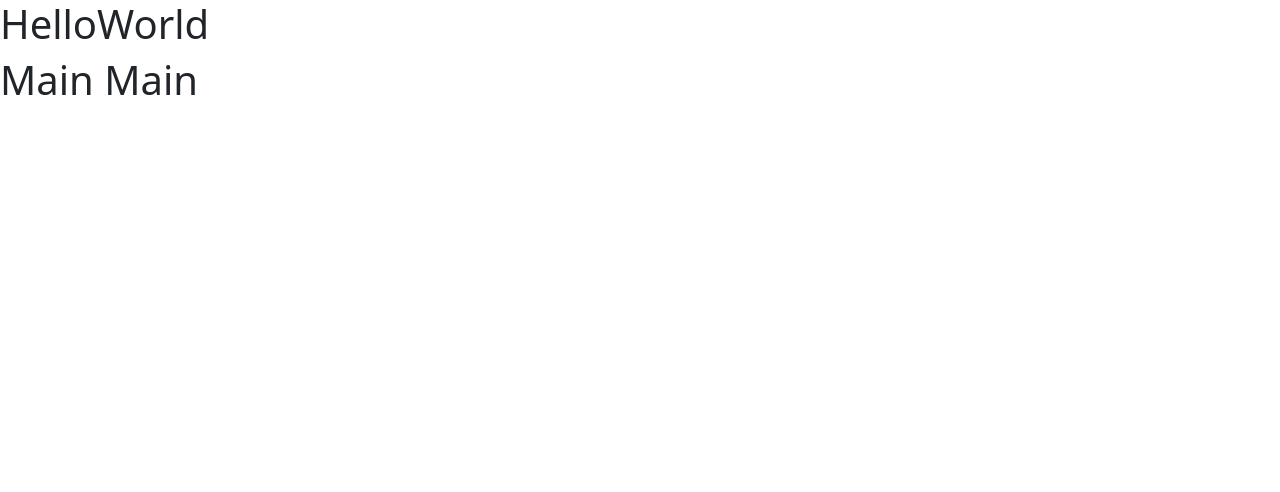
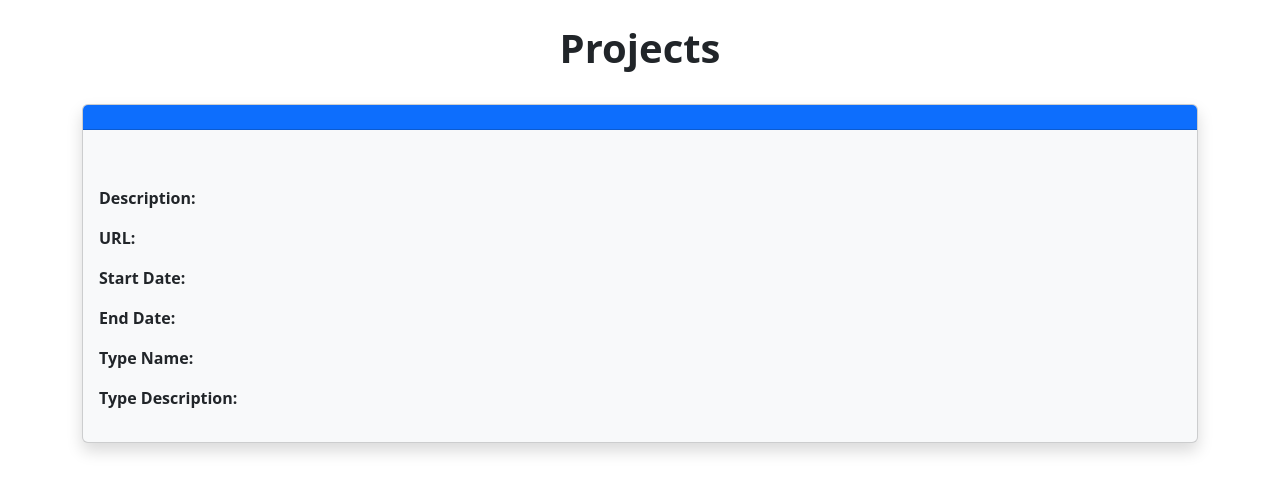
Before and after one commit to AlessioMartella7/vite-boolfolio, a Vue app: page / in a window 1280 px wide. Shown: the top 492 px of the page. Built offline with nearby package versions, Linux system fonts and the light colour scheme.

Commit message:
added card layout in AppMain.vue

```diff
--- a/src/App.vue
+++ b/src/App.vue
@@ -15,9 +15,7 @@ export default {
 </script>
 
 <template>
-<h1>HelloWorld</h1>
   <AppMain/>
-
 </template>
 
 <style lang="scss">
--- a/src/components/AppMain.vue
+++ b/src/components/AppMain.vue
@@ -4,8 +4,9 @@ import axios from 'axios';
 export default {
     name: 'AppMain',
     data() {
-    return {
-    }
+        return {
+
+        }
     },
     methods:{
 
@@ -14,7 +15,35 @@ export default {
 </script>
 
 <template>
-<h1>Main Main</h1>
+<main>
+    <div class="container">
+        <div class="row">
+
+            <div class="col-12 my-4">
+                <h1 class="fw-bold text-center" >Projects</h1>
+            </div>
+
+            <div class="col-12">
+                <div class="card bg-light mb-4 shadow">
+                    <div class="card-header bg-primary text-white">
+                        <h5></h5>
+                    </div>
+                    <div class="card-image text-center p-2">
+                        <img src="" alt="" class=" rounded">
+                    </div>
+                    <div class="card-body">
+                        <p><strong>Description:</strong></p>
+                        <p><strong>URL:</strong></p>
+                        <p><strong>Start Date:</strong></p>
+                        <p><strong>End Date:</strong></p>
+                        <p><strong>Type Name:</strong></p>
+                        <p><strong>Type Description:</strong></p>
+                    </div>
+                </div>
+            </div>
+        </div>
+    </div>
+</main>
 </template>
 
 <style scoped>
```
